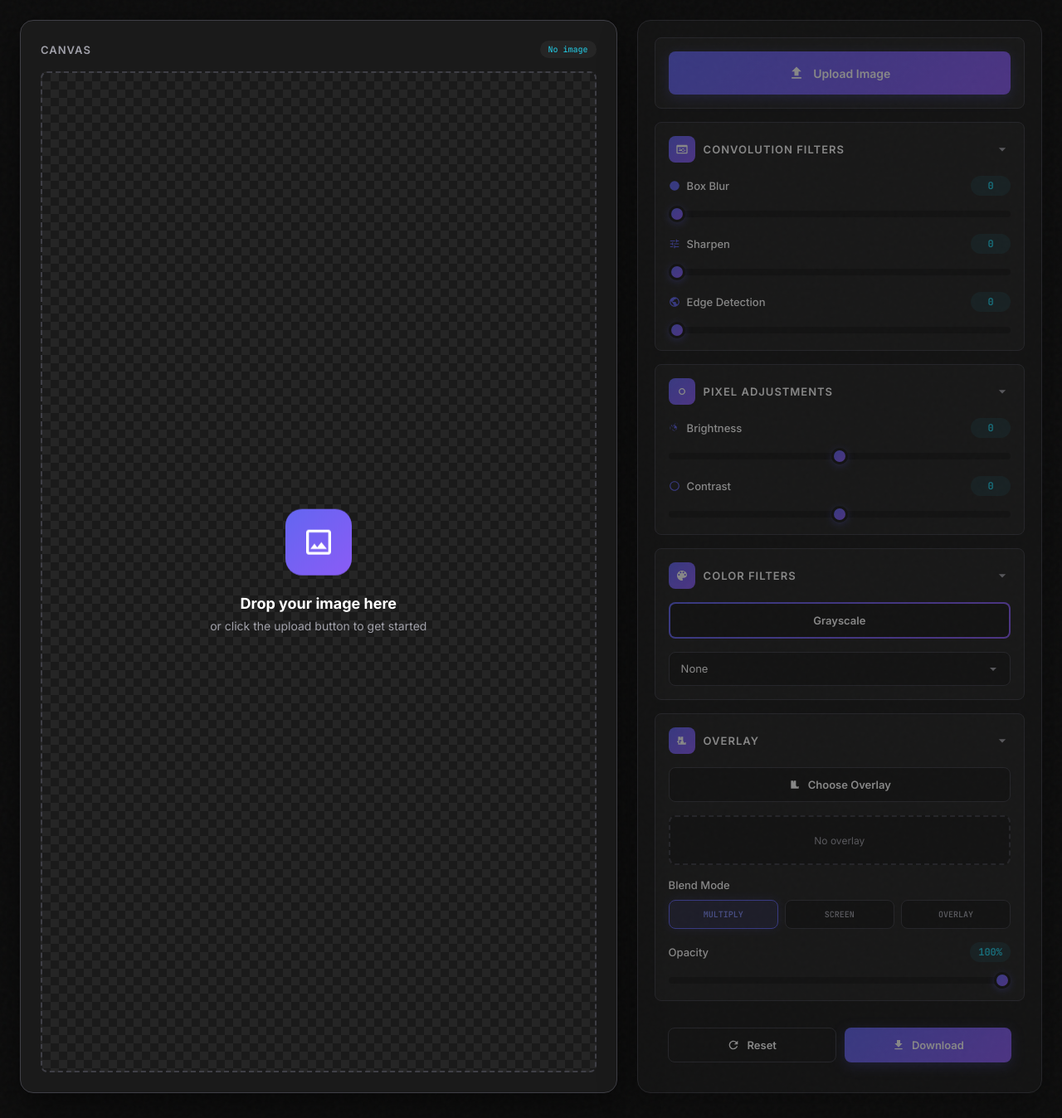
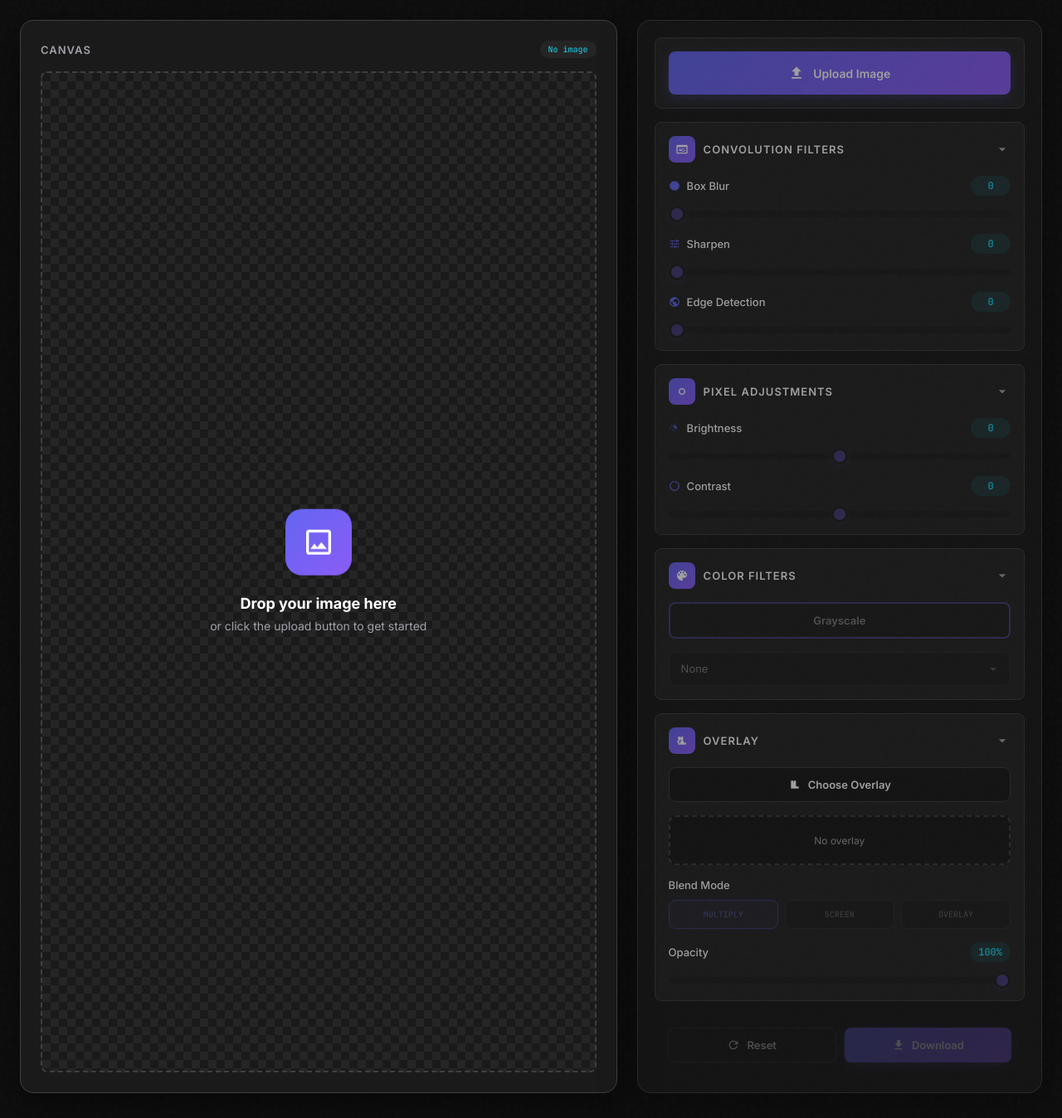
Before and after one commit to AnshuRegmi/Image-Editor, a Django app: page / in a window 1280 px wide. Shown: the part 74-1422 px from the top of the page at 83% size. Run offline with Django 5.2, Linux system fonts and the light colour scheme.

Commit message:
Fix button clickability - disable only interactive elements not upload button

```diff
--- a/templates/editor.html
+++ b/templates/editor.html
@@ -315,8 +315,19 @@
         }
 
         .controls.disabled {
-            opacity: 0.5;
+            opacity: 0.6;
+        }
+
+        input[type="range"].disabled,
+        select.disabled,
+        .btn.disabled {
             pointer-events: none;
+            opacity: 0.4;
+        }
+
+        .blend-btn.disabled {
+            pointer-events: none;
+            opacity: 0.4;
         }
 
         .control-section {
@@ -781,7 +792,7 @@
                             </span>
                             <span class="slider-value" id="blurValue">0</span>
                         </div>
-                        <input type="range" id="blurSlider" min="0" max="10" value="0">
+                        <input type="range" id="blurSlider" min="0" max="10" value="0" class="disabled">
                     </div>
 
                     <div class="slider-group">
@@ -792,7 +803,7 @@
                             </span>
                             <span class="slider-value" id="sharpenValue">0</span>
                         </div>
-                        <input type="range" id="sharpenSlider" min="0" max="10" value="0">
+                        <input type="range" id="sharpenSlider" min="0" max="10" value="0" class="disabled">
                     </div>
 
                     <div class="slider-group">
@@ -803,7 +814,7 @@
                             </span>
                             <span class="slider-value" id="edgeValue">0</span>
                         </div>
-                        <input type="range" id="edgeSlider" min="0" max="10" value="0">
+                        <input type="range" id="edgeSlider" min="0" max="10" value="0" class="disabled">
                     </div>
                 </div>
             </div>
@@ -830,7 +841,7 @@
                             </span>
                             <span class="slider-value" id="brightnessValue">0</span>
                         </div>
-                        <input type="range" id="brightnessSlider" min="-100" max="100" value="0">
+                        <input type="range" id="brightnessSlider" min="-100" max="100" value="0" class="disabled">
                     </div>
 
                     <div class="slider-group">
@@ -841,7 +852,7 @@
                             </span>
                             <span class="slider-value" id="contrastValue">0</span>
                         </div>
-                        <input type="range" id="contrastSlider" min="-100" max="100" value="0">
+                        <input type="range" id="contrastSlider" min="-100" max="100" value="0" class="disabled">
                     </div>
                 </div>
             </div>
@@ -860,10 +871,10 @@
                     </svg>
                 </div>
                 <div class="section-content">
-                    <button class="btn btn-grayscale" id="grayscaleBtn">Grayscale</button>
+                    <button class="btn btn-grayscale disabled" id="grayscaleBtn">Grayscale</button>
 
                     <div class="select-wrapper">
-                        <select id="colorFilter">
+                        <select id="colorFilter" class="disabled">
                             <option value="none">None</option>
                             <option value="sepia">Sepia</option>
                             <option value="vintage">Vintage</option>
@@ -903,9 +914,9 @@
                             <span class="slider-label">Blend Mode</span>
                         </div>
                         <div class="blend-modes">
-                            <button class="blend-btn active" data-mode="multiply">Multiply</button>
-                            <button class="blend-btn" data-mode="screen">Screen</button>
-                            <button class="blend-btn" data-mode="overlay">Overlay</button>
+                            <button class="blend-btn active disabled" data-mode="multiply">Multiply</button>
+                            <button class="blend-btn disabled" data-mode="screen">Screen</button>
+                            <button class="blend-btn disabled" data-mode="overlay">Overlay</button>
                         </div>
                     </div>
 
@@ -914,7 +925,7 @@
                             <span class="slider-label">Opacity</span>
                             <span class="slider-value" id="opacityValue">100%</span>
                         </div>
-                        <input type="range" id="opacitySlider" min="0" max="100" value="100">
+                        <input type="range" id="opacitySlider" min="0" max="100" value="100" class="disabled">
                     </div>
                 </div>
             </div>
@@ -922,11 +933,11 @@
             <!-- Actions -->
             <div class="control-section" style="background: transparent; border: none;">
                 <div class="actions-row">
-                    <button class="btn btn-secondary" id="resetBtn">
+                    <button class="btn btn-secondary disabled" id="resetBtn">
                         <svg viewBox="0 0 24 24"><path d="M17.65 6.35A7.958 7.958 0 0012 4c-4.42 0-7.99 3.58-7.99 8s3.57 8 7.99 8c3.73 0 6.84-2.55 7.73-6h-2.08A5.99 5.99 0 0112 18c-3.31 0-6-2.69-6-6s2.69-6 6-6c1.66 0 3.14.69 4.22 1.78L13 11h7V4l-2.35 2.35z"/></svg>
                         Reset
                     </button>
-                    <button class="btn btn-primary" id="downloadBtn">
+                    <button class="btn btn-primary disabled" id="downloadBtn">
                         <svg viewBox="0 0 24 24"><path d="M19 9h-4V3H9v6H5l7 7 7-7zM5 18v2h14v-2H5z"/></svg>
                         Download
                     </button>
@@ -1023,6 +1034,9 @@
                         placeholder.style.display = 'none';
                         canvasWrapper.classList.add('has-image');
                         controls.classList.remove('disabled');
+
+                        // Enable all disabled interactive elements
+                        document.querySelectorAll('.disabled').forEach(el => el.classList.remove('disabled'));
 
                         imageDimensions.textContent = `${img.width} x ${img.height}`;
                         resetSliders();
```
